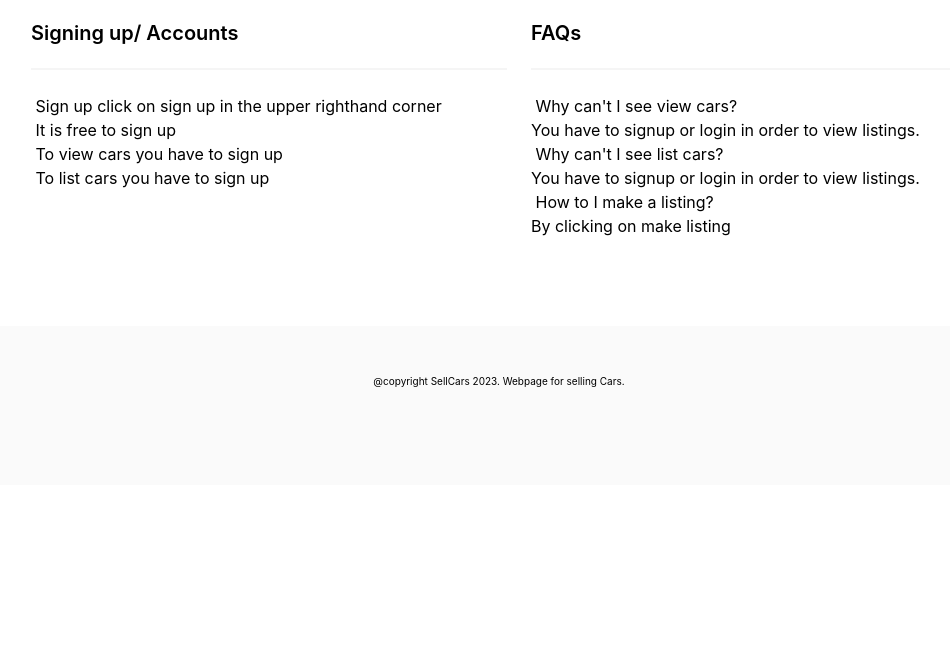
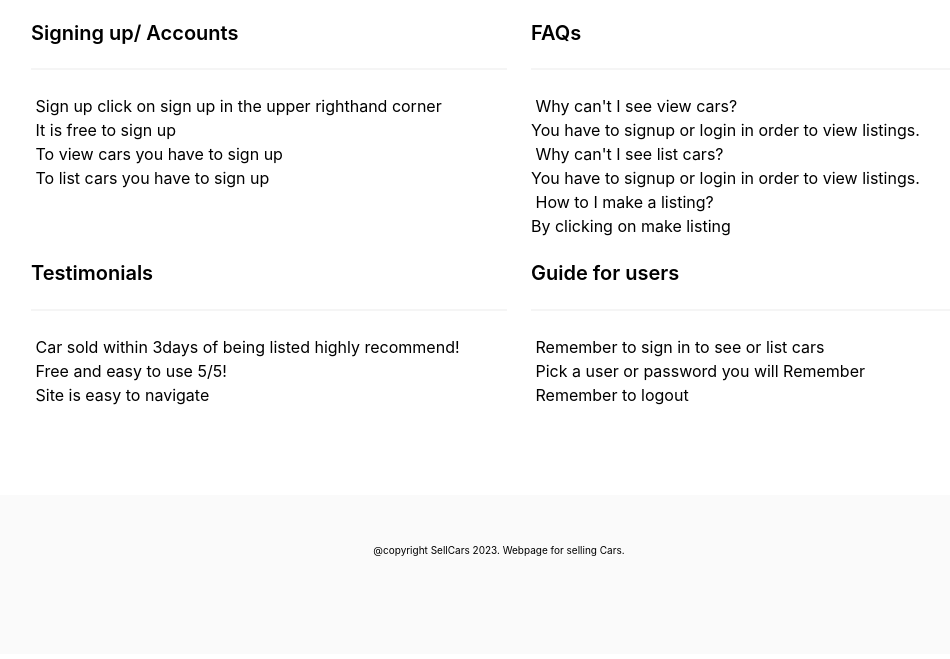
Before and after one commit to Bigs55stock/sellcar, a Django app: page / in a window 1280 px wide. Shown: the part 1181-1840 px from the top of the page, without its empty margins (161-1111 px from the left). Before the commit the page ends 1568 px from the top, so only its background shows below. Run offline with Django 4.2, Linux system fonts and the light colour scheme.

Commit message:
homepage organized

```diff
--- a/cars_ad/templates/home.html
+++ b/cars_ad/templates/home.html
@@ -97,6 +97,50 @@
                           </ul>
                         </div>
                       </div>
+                      <div class="column is-6">
+                        <div class="category">
+                          <h1 class="title is-5">
+                            Testimonials
+                          </h1>
+                          <hr />
+                          <ul>
+                            <li>
+                              <i class="fas fa-xs icon-padding-right" /></i>
+                              Car sold within 3days of being listed highly recommend!
+                            </li>
+                            <li>
+                              <i class="fas fa-xs icon-padding-right" /></i>
+                              Free and easy to use 5/5!
+                            </li>
+                            <li>
+                              <i class="fas fa-xs icon-padding-right" /></i>
+                              Site is easy to navigate
+                            </li>
+                          </ul>
+                        </div>
+                      </div>
+                      <div class="column is-6">
+                        <div class="category">
+                          <h1 class="title is-5">
+                            Guide for users
+                          </h1>
+                          <hr />
+                          <ul>
+                            <li>
+                              <i class="fas  fa-xs icon-padding-right" /></i>
+                              Remember to sign in to see or list cars
+                            </li>
+                            <li>
+                              <i class="fas  fa-xs icon-padding-right" /></i>
+                              Pick a user or password you will Remember
+                            </li>
+                            <li>
+                              <i class="fas  fa-xs icon-padding-right" /></i>
+                              Remember to logout
+                            </li>
+                          </ul>
+                        </div>
+                      </div>
                     </div>
                   </section>
                 </div>
```
